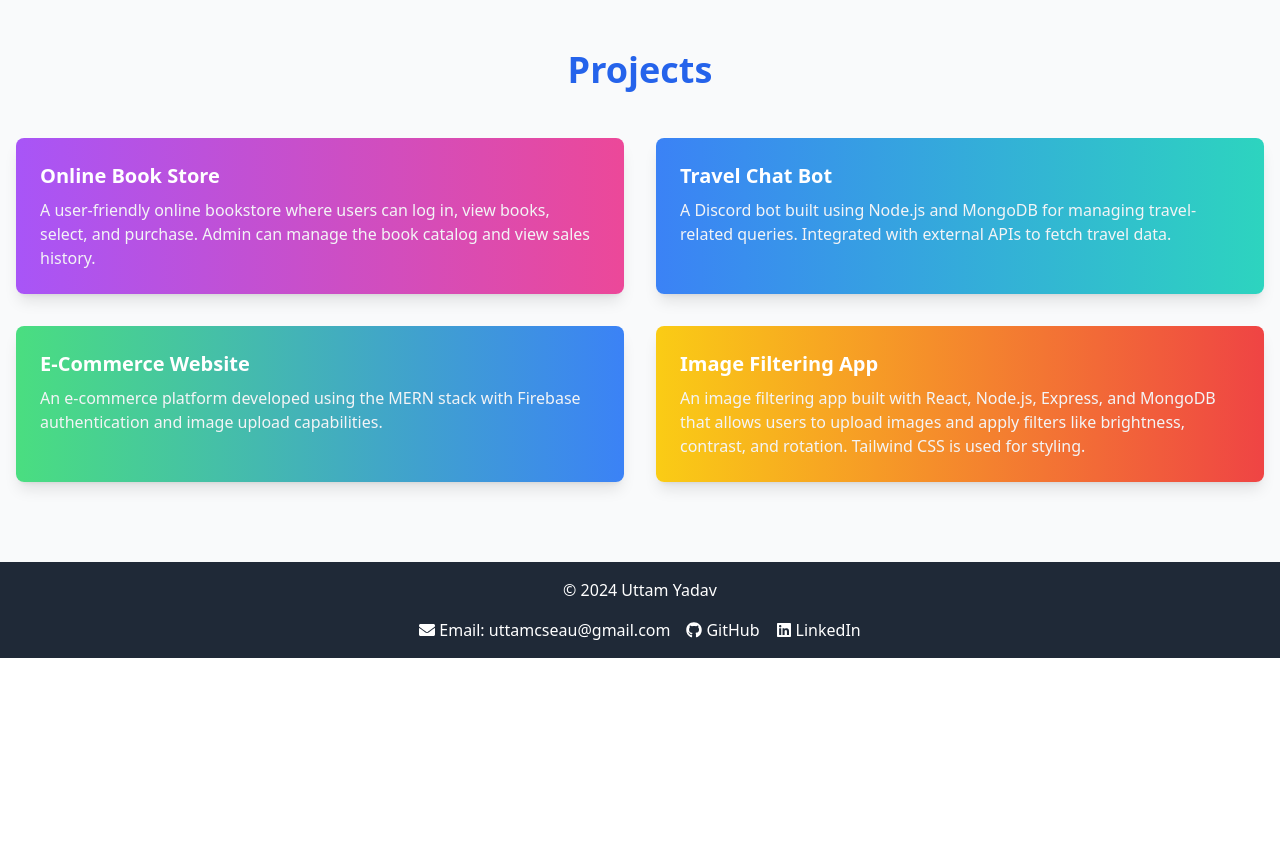
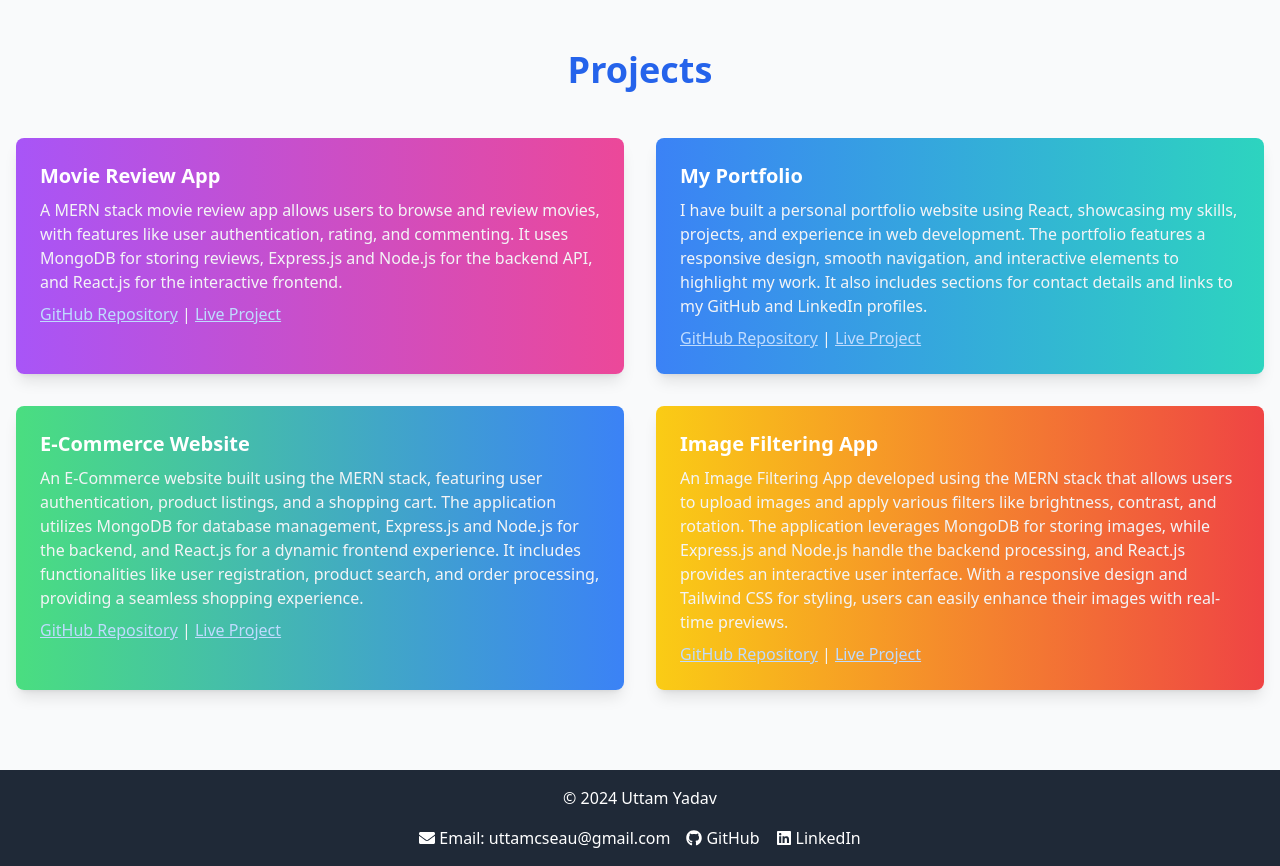
Before and after one commit to uttamcse/portfolio, a React (Create React App) app: page / in a window 1280 px wide. Shown: the part 2800-3666 px from the top of the page. Before the commit the page ends 3458 px from the top, so only its background shows below. Built offline with nearby package versions, Linux system fonts and the light colour scheme.

Commit message:
added some more projects

```diff
--- a/src/components/Projects.jsx
+++ b/src/components/Projects.jsx
@@ -8,41 +8,134 @@ const Projects = () => {
           Projects
         </h3>
         <div className="grid grid-cols-1 sm:grid-cols-2 gap-8 px-4">
+          {/* Movie Review App */}
           <div className="bg-gradient-to-r from-purple-500 to-pink-500 p-6 rounded-lg shadow-lg transition-transform transform hover:scale-105">
-            <h4 className="text-xl font-bold text-white">
-              Online Book Store
-            </h4>
+            <h4 className="text-xl font-bold text-white">Movie Review App</h4>
             <p className="text-gray-100 mt-2">
-              A user-friendly online bookstore where users can log in, view
-              books, select, and purchase. Admin can manage the book catalog and
-              view sales history.
+              A MERN stack movie review app allows users to browse and review
+              movies, with features like user authentication, rating, and
+              commenting. It uses MongoDB for storing reviews, Express.js and
+              Node.js for the backend API, and React.js for the interactive
+              frontend.
             </p>
-          </div>
-          <div className="bg-gradient-to-r from-blue-500 to-teal-400 p-6 rounded-lg shadow-lg transition-transform transform hover:scale-105">
-            <h4 className="text-xl font-bold text-white">Travel Chat Bot</h4>
             <p className="text-gray-100 mt-2">
-              A Discord bot built using Node.js and MongoDB for managing
-              travel-related queries. Integrated with external APIs to fetch
-              travel data.
-            </p>
-          </div>
-          <div className="bg-gradient-to-r from-green-400 to-blue-500 p-6 rounded-lg shadow-lg transition-transform transform hover:scale-105">
-            <h4 className="text-xl font-bold text-white">
-              E-Commerce Website
-            </h4>
-            <p className="text-gray-100 mt-2">
-              An e-commerce platform developed using the MERN stack with
-              Firebase authentication and image upload capabilities.
+              <a
+                href="https://github.com/uttamcse/movie-review.git"
+                target="_blank"
+                rel="noopener noreferrer"
+                className="underline text-blue-200 hover:text-blue-400"
+              >
+                GitHub Repository
+              </a>{" "}
+              |{" "}
+              <a
+                href="https://bertflix.vercel.app/"
+                target="_blank"
+                rel="noopener noreferrer"
+                className="underline text-blue-200 hover:text-blue-400"
+              >
+                Live Project
+              </a>
             </p>
           </div>
 
+          {/* My Portfolio */}
+          <div className="bg-gradient-to-r from-blue-500 to-teal-400 p-6 rounded-lg shadow-lg transition-transform transform hover:scale-105">
+            <h4 className="text-xl font-bold text-white">My Portfolio</h4>
+            <p className="text-gray-100 mt-2">
+              I have built a personal portfolio website using React, showcasing
+              my skills, projects, and experience in web development. The
+              portfolio features a responsive design, smooth navigation, and
+              interactive elements to highlight my work. It also includes
+              sections for contact details and links to my GitHub and LinkedIn
+              profiles.
+            </p>
+            <p className="text-gray-100 mt-2">
+              <a
+                href="https://github.com/uttamcse/portfolio.git"
+                target="_blank"
+                rel="noopener noreferrer"
+                className="underline text-blue-200 hover:text-blue-400"
+              >
+                GitHub Repository
+              </a>{" "}
+              |{" "}
+              <a
+                href="https://portfolio-uttam-yadavs-projects.vercel.app/"
+                target="_blank"
+                rel="noopener noreferrer"
+                className="underline text-blue-200 hover:text-blue-400"
+              >
+                Live Project
+              </a>
+            </p>
+          </div>
+
+          {/* E-Commerce Website */}
+          <div className="bg-gradient-to-r from-green-400 to-blue-500 p-6 rounded-lg shadow-lg transition-transform transform hover:scale-105">
+            <h4 className="text-xl font-bold text-white">E-Commerce Website</h4>
+            <p className="text-gray-100 mt-2">
+              An E-Commerce website built using the MERN stack, featuring user
+              authentication, product listings, and a shopping cart. The
+              application utilizes MongoDB for database management, Express.js
+              and Node.js for the backend, and React.js for a dynamic frontend
+              experience. It includes functionalities like user registration,
+              product search, and order processing, providing a seamless
+              shopping experience.
+            </p>
+            <p className="text-gray-100 mt-2">
+              <a
+                href="https://github.com/uttamcse/e-commerce-using-mern-.git"
+                target="_blank"
+                rel="noopener noreferrer"
+                className="underline text-blue-200 hover:text-blue-400"
+              >
+                GitHub Repository
+              </a>{" "}
+              |{" "}
+              <a
+                href="https://mern-ecommerce-frontend-gamma.vercel.app/"
+                target="_blank"
+                rel="noopener noreferrer"
+                className="underline text-blue-200 hover:text-blue-400"
+              >
+                Live Project
+              </a>
+            </p>
+          </div>
+
+          {/* Image Filtering App */}
           <div className="bg-gradient-to-r from-yellow-400 to-red-500 p-6 rounded-lg shadow-lg transition-transform transform hover:scale-105">
             <h4 className="text-xl font-bold text-white">
               Image Filtering App
             </h4>
             <p className="text-gray-100 mt-2">
-              An image filtering app built with React, Node.js, Express, and MongoDB that allows users to upload images and apply filters like brightness,
-              contrast, and rotation. Tailwind CSS is used for styling.
+              An Image Filtering App developed using the MERN stack that allows
+              users to upload images and apply various filters like brightness,
+              contrast, and rotation. The application leverages MongoDB for
+              storing images, while Express.js and Node.js handle the backend
+              processing, and React.js provides an interactive user interface.
+              With a responsive design and Tailwind CSS for styling, users can
+              easily enhance their images with real-time previews.
+            </p>
+            <p className="text-gray-100 mt-2">
+              <a
+                href="https://github.com/uttamcse/ImagePro.git"
+                target="_blank"
+                rel="noopener noreferrer"
+                className="underline text-blue-200 hover:text-blue-400"
+              >
+                GitHub Repository
+              </a>{" "}
+              |{" "}
+              <a
+                href="https://image-pro-sigma.vercel.app/"
+                target="_blank"
+                rel="noopener noreferrer"
+                className="underline text-blue-200 hover:text-blue-400"
+              >
+                Live Project
+              </a>
             </p>
           </div>
         </div>
```
